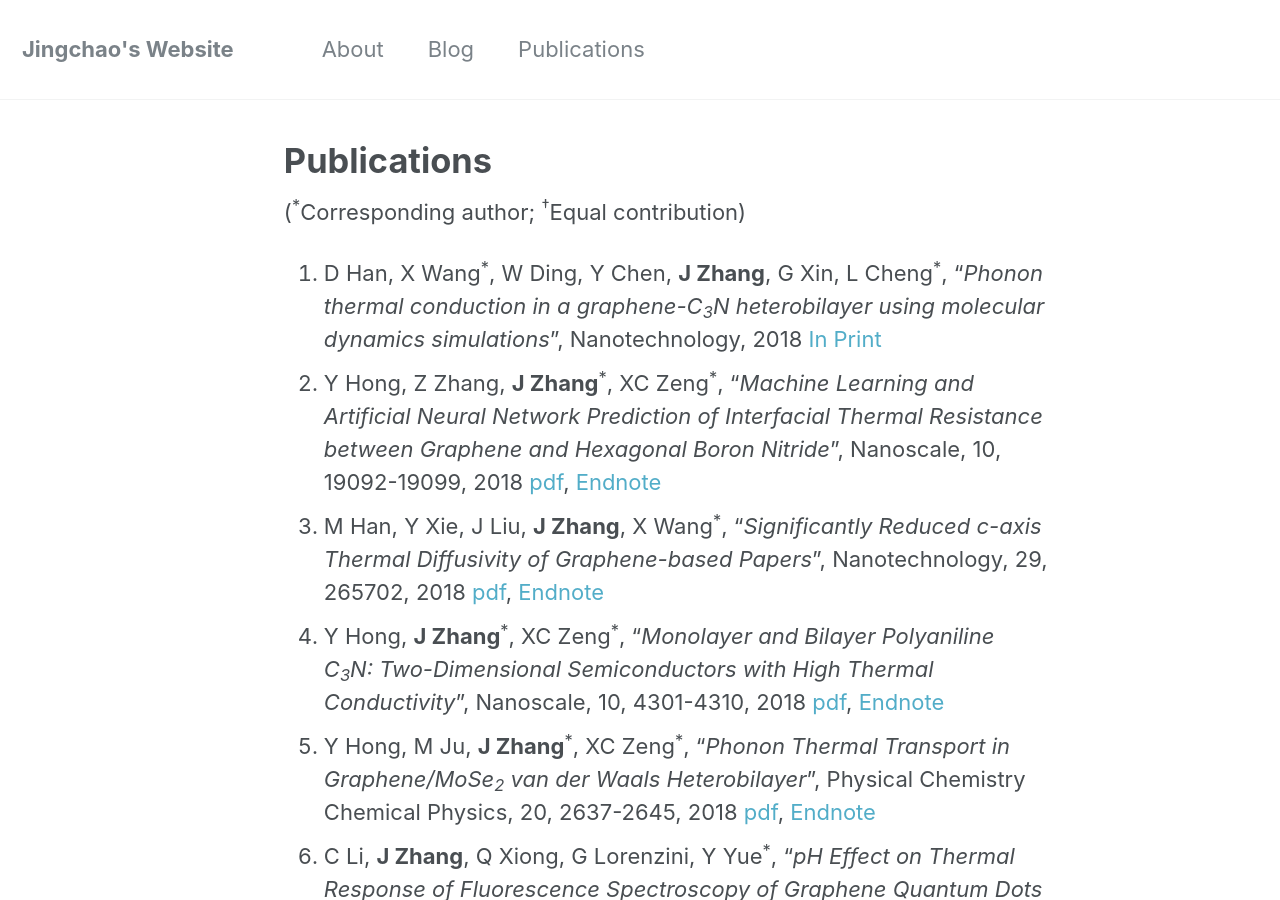
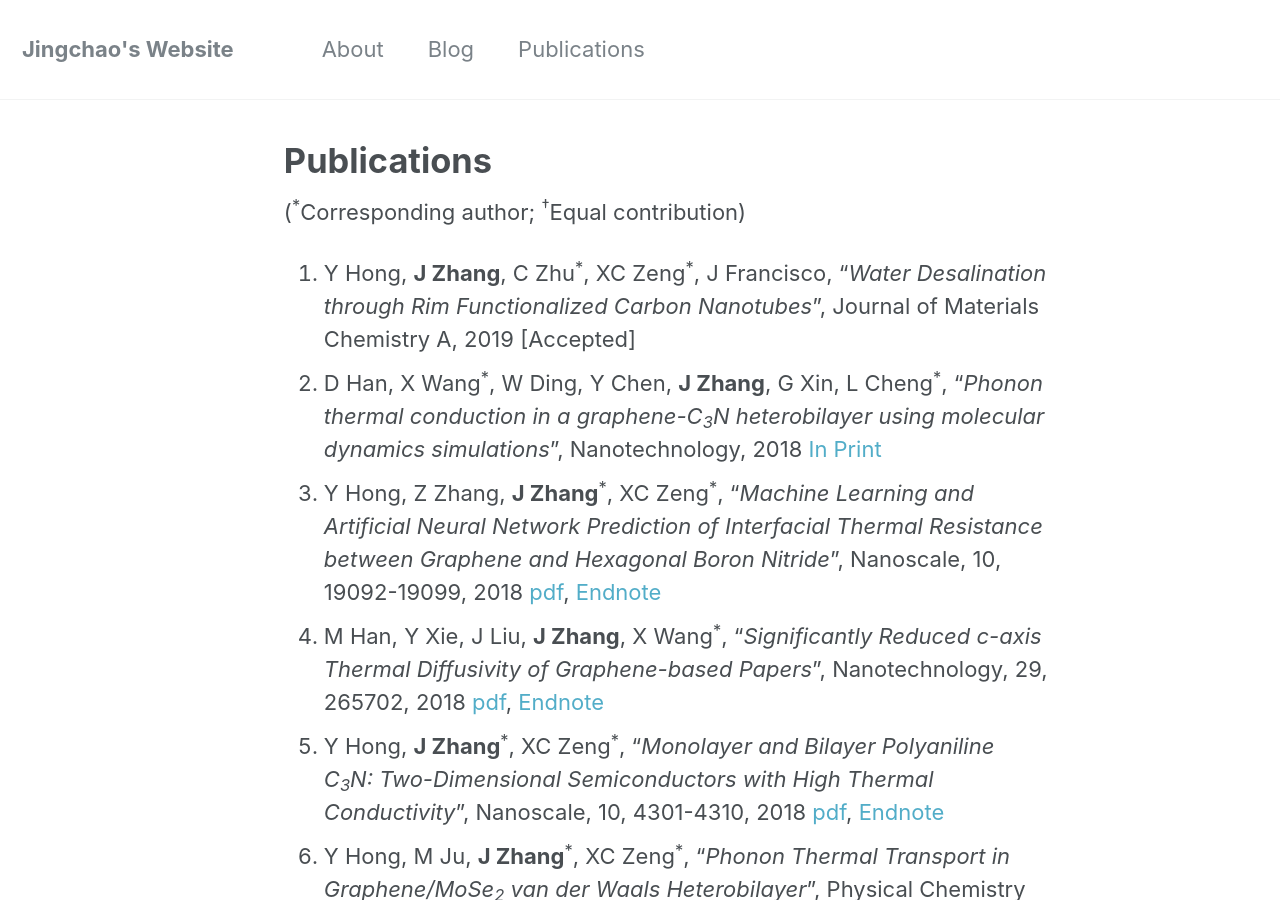
Before and after one commit to JingchaoZhang/JingchaoZhang.github.io, a Jekyll site: the page built from _pages/publications.md, in a window 1280 px wide and 900 px high. Built offline with Jekyll 4.4.1, drawn with Linux system fonts in a browser that asks for light colours.

Commit message:
Update publications.md

```diff
--- a/_pages/publications.md
+++ b/_pages/publications.md
@@ -7,6 +7,7 @@ author_profile: false
 
 (<sup>\*</sup>Corresponding author; <sup>†</sup>Equal contribution)
 
+1. Y Hong, **J Zhang**, C Zhu<sup>\*</sup>, XC Zeng<sup>\*</sup>, J Francisco, "_Water Desalination through Rim Functionalized Carbon Nanotubes_", Journal of Materials Chemistry A, 2019 [Accepted]
 1. D Han, X Wang<sup>\*</sup>, W Ding, Y Chen, **J Zhang**, G Xin, L Cheng<sup>\*</sup>, "_Phonon thermal conduction in a graphene-C<sub>3</sub>N heterobilayer using molecular dynamics simulations_", Nanotechnology, 2018 [In Print](http://iopscience.iop.org/article/10.1088/1361-6528/aaf481)
 1. Y Hong, Z Zhang, **J Zhang**<sup>\*</sup>, XC Zeng<sup>\*</sup>, "_Machine Learning and Artificial Neural Network Prediction of Interfacial Thermal Resistance between Graphene and Hexagonal Boron Nitride_", Nanoscale, 10, 19092-19099, 2018 [pdf](https://drive.google.com/file/d/1-mUKthEzCdohvYXtTj_1QzqLwKe0oGZ5/view?usp=sharing), [Endnote](https://drive.google.com/uc?export=download&id=1R_SUDPaCgP0ktp5DMrVbTy_ge3qJPbnB)
 1. M Han, Y Xie, J Liu, **J Zhang**, X Wang<sup>\*</sup>, "_Significantly Reduced c-axis Thermal Diffusivity of Graphene-based Papers_", Nanotechnology, 29, 265702, 2018 [pdf](https://drive.google.com/file/d/12vrbAVAE5yhElxyaysbJXoMcDQT0xEQ_/view?usp=sharing), [Endnote](https://drive.google.com/uc?export=download&id=1Ouoij_GYguDGWXZuTTO84psoiOwbHc_T)
```
